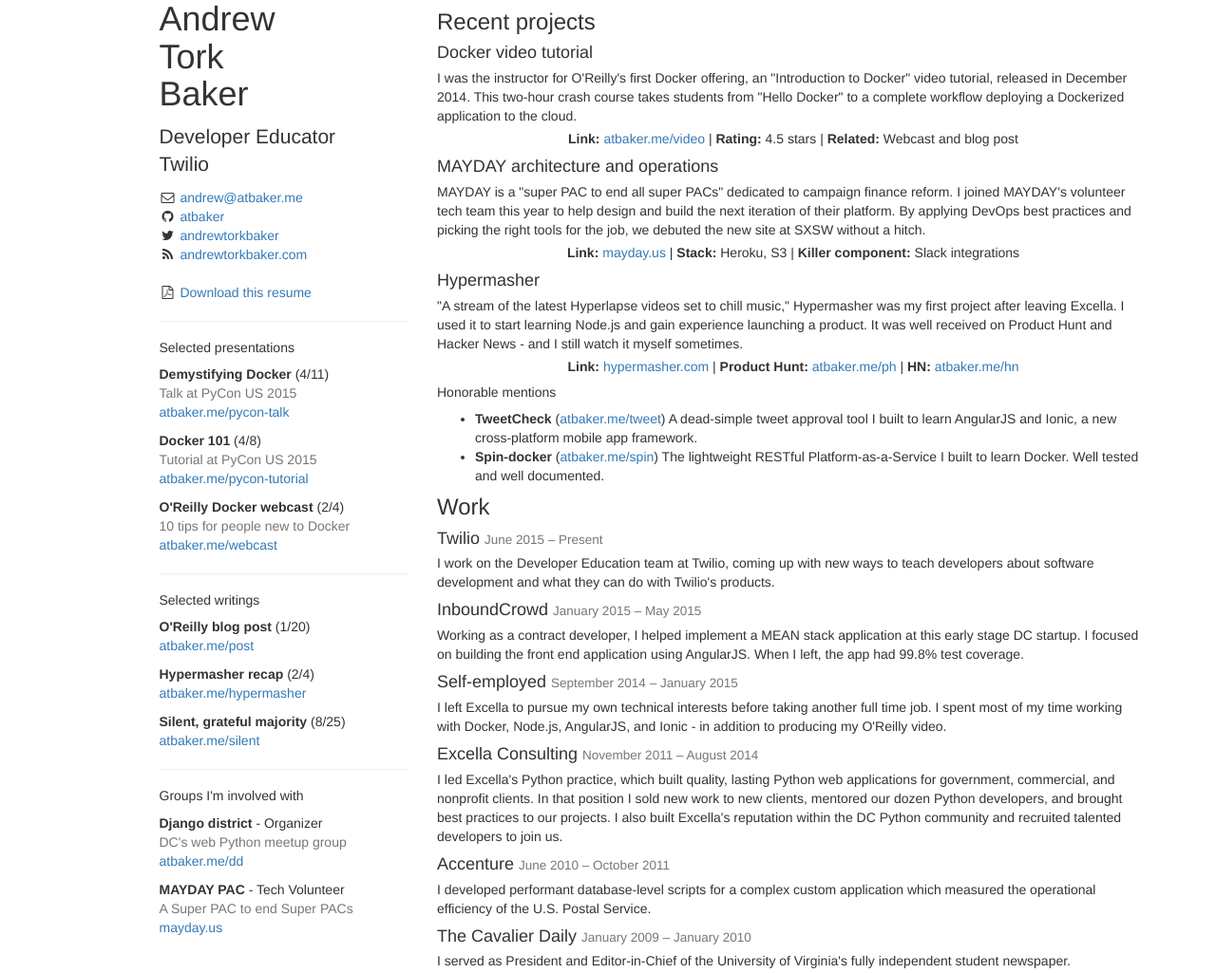
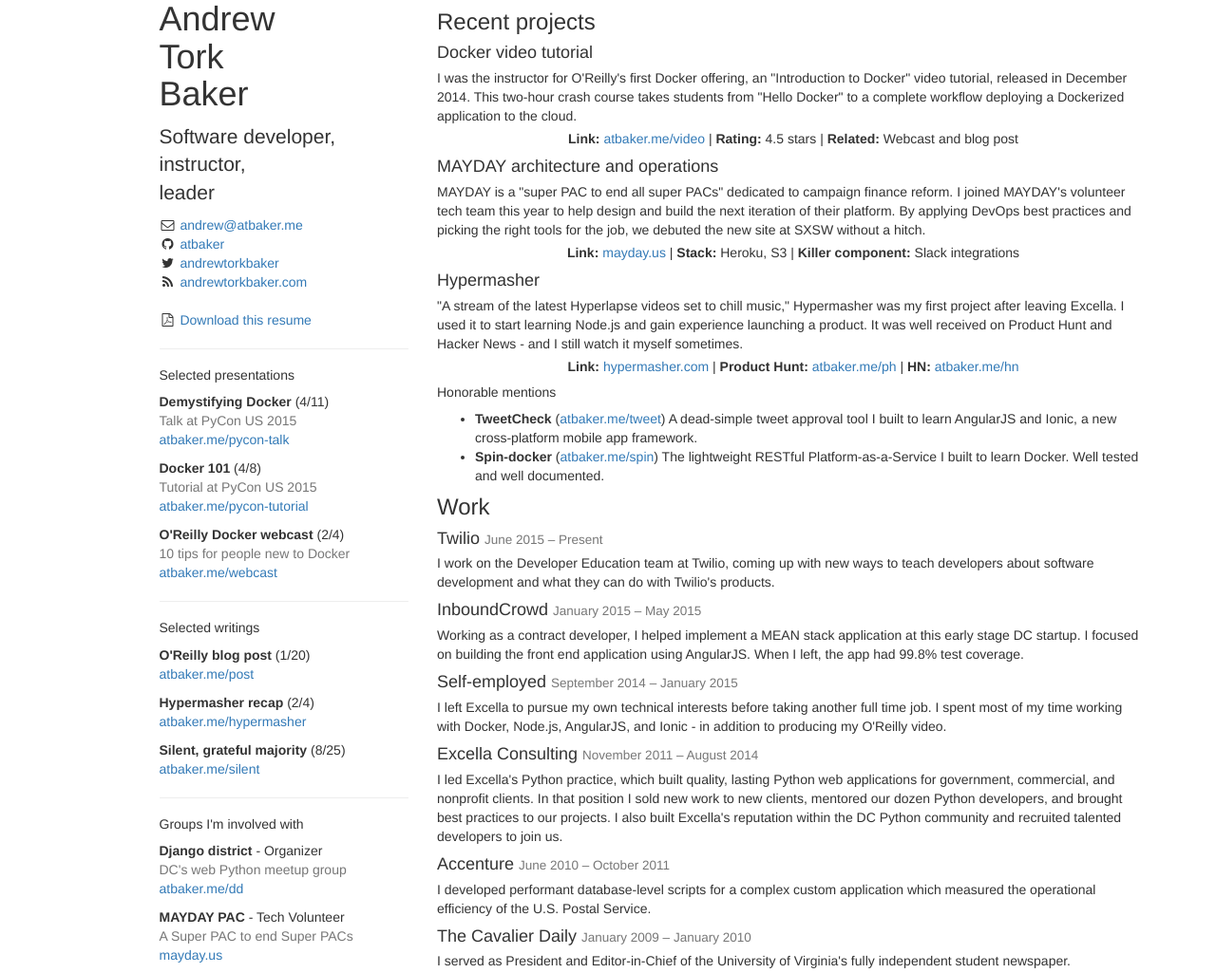
Before and after one commit to atbaker/resume, a website: page index.html in a window 1280 px wide. Shown: the top 1025 px of the page at 95% size. Drawn offline with nearby package versions, Linux system fonts and the light colour scheme; files whose address does not match are found by name.

Commit message:
Putting back the old tagline

```diff
--- a/index.html
+++ b/index.html
@@ -39,7 +39,7 @@
           <div class="col-md-3 col-md-offset-1 col-sm-4 left-column">
               <!-- I promise I don't usually make such liberal use of <br/>'s -->
               <h1 class="name">Andrew<br/>Tork<br/>Baker</h1>
-              <p class="lead titles">Developer Educator<br/>Twilio</p>
+              <p class="lead titles">Software developer,<br/>instructor,<br/>leader</p>
               <ul class="list-unstyled">
                   <li><i class="fa fa-fw fa-envelope-o"></i> <a href="mailto:andrew@atbaker.me">andrew@atbaker.me</a></li>
                   <li><i class="fa fa-fw fa-github"></i> <a href="https://github.com/atbaker" target="_blank">atbaker</a></li>
```
Also changed, not shown: 1 other file.
